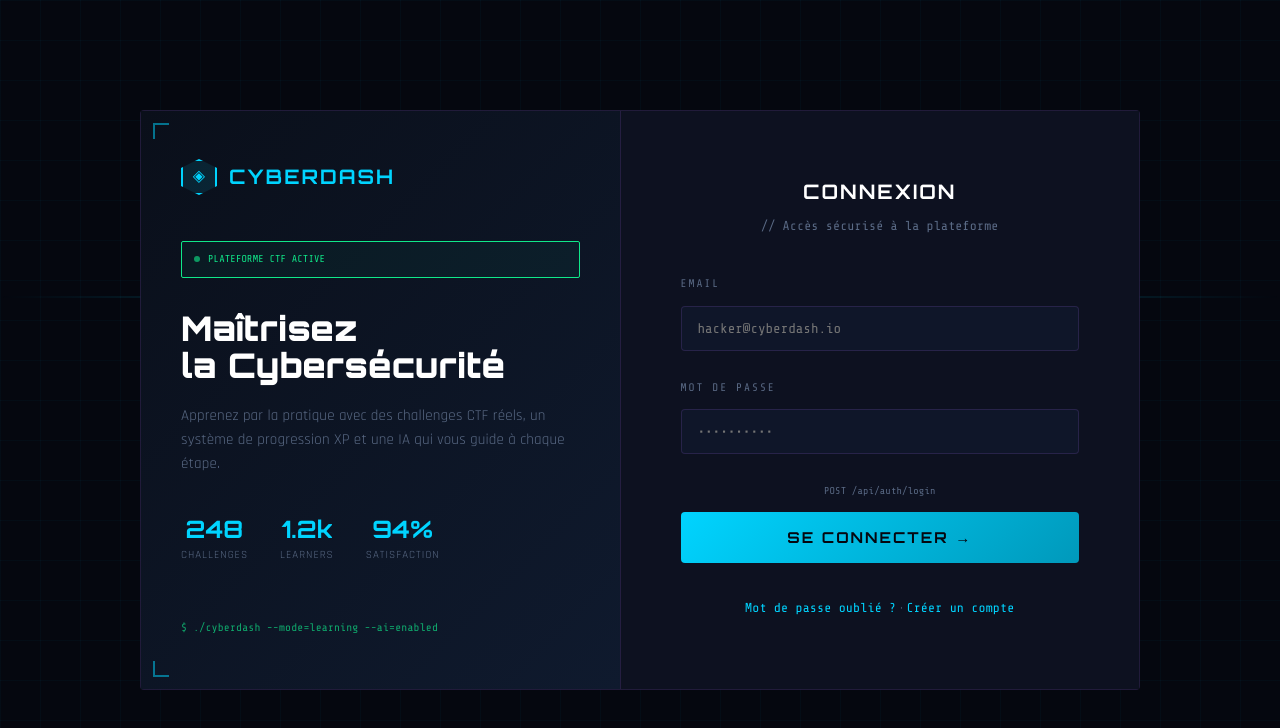
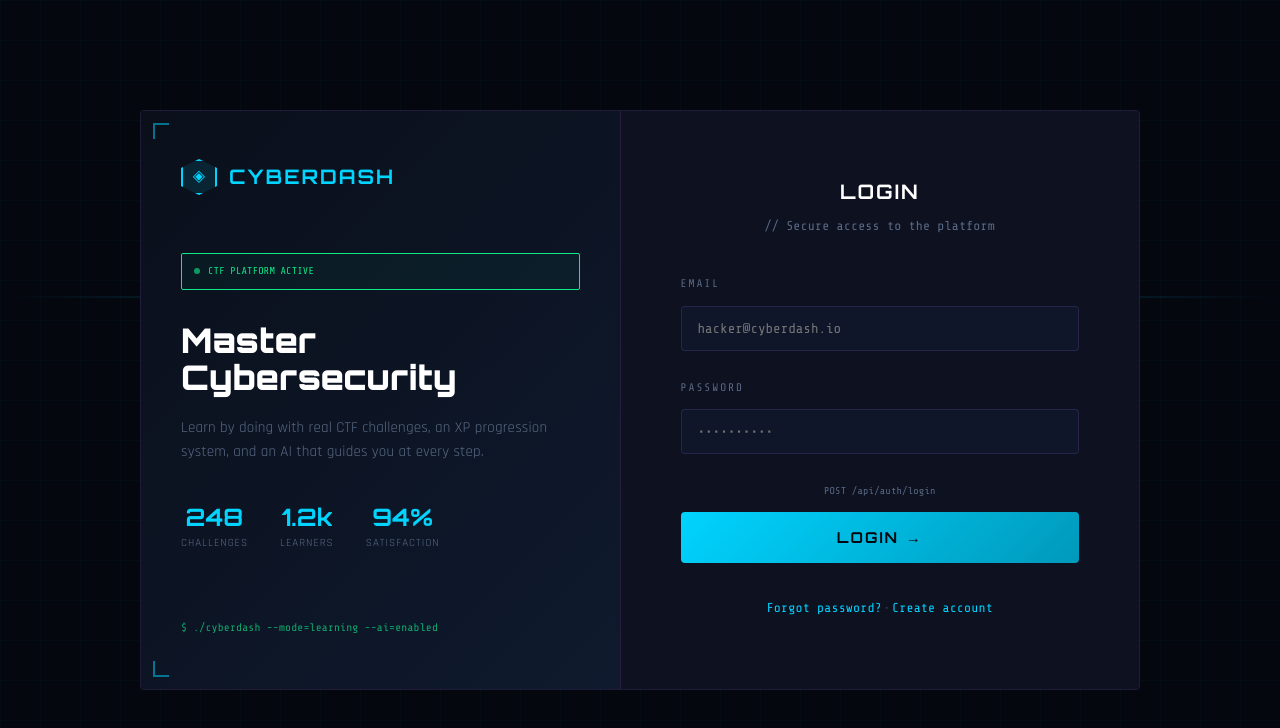
Before and after one commit to ranim240/CyberDash, a React app in the folder frontend/: page /login in a window 1280 px wide. Shown: the top 728 px of the page. Built offline with nearby package versions, Linux system fonts and the light colour scheme; no server answers; the HTML template or start-up script is replaced by a standard one.

Commit message:
fix: style css

```diff
--- a/frontend/src/pages/auth/login.jsx
+++ b/frontend/src/pages/auth/login.jsx
@@ -62,11 +62,11 @@ const Login = () => {
           <div className="auth-left-content">
             <div className="auth-badge">
               <div className="auth-badge-dot"></div>
-              PLATEFORME CTF ACTIVE
+              CTF PLATFORM ACTIVE
             </div>
-            <div className="auth-left-title">Maîtrisez<br />la Cybersécurité</div>
+            <div className="auth-left-title">Master<br />Cybersecurity</div>
             <div className="auth-left-desc">
-              Apprenez par la pratique avec des challenges CTF réels, un système de progression XP et une IA qui vous guide à chaque étape.
+              Learn by doing with real CTF challenges, an XP progression system, and an AI that guides you at every step.
             </div>
             <div className="auth-stats-row">
               <div className="auth-stat">
@@ -89,8 +89,8 @@ const Login = () => {
 
         {/* Right panel */}
         <div className="auth-right-panel">
-          <div className="auth-form-title">CONNEXION</div>
-          <div className="auth-form-sub">// Accès sécurisé à la plateforme</div>
+          <div className="auth-form-title">LOGIN</div>
+          <div className="auth-form-sub">// Secure access to the platform</div>
 
           {successMessage && (
             <div className="auth-success-msg" style={{ marginBottom: '16px' }}>{successMessage}</div>
@@ -111,7 +111,7 @@ const Login = () => {
             </div>
 
             <div className="auth-field">
-              <label className="auth-field-label">Mot de passe</label>
+              <label className="auth-field-label">Password</label>
               <input
                 id="login-password"
                 className={`auth-field-input ${password ? 'active' : ''}`}
@@ -129,14 +129,14 @@ const Login = () => {
               POST /api/auth/login
             </div>
             <button id="login-submit" type="submit" className="auth-btn-primary" disabled={isLoading} style={{ marginTop: '0px' }}>
-              {isLoading ? 'CONNEXION...' : 'SE CONNECTER →'}
+              {isLoading ? 'CONNECTING...' : 'LOGIN →'}
             </button>
           </form>
 
           <div className="auth-form-footer" style={{ marginTop: '16px' }}>
-            <Link to="/forgot-password">Mot de passe oublié ?</Link>
+            <Link to="/forgot-password">Forgot password?</Link>
             &nbsp;·&nbsp;
-            <Link to="/register">Créer un compte</Link>
+            <Link to="/register">Create account</Link>
           </div>
         </div>
       </div>
```
